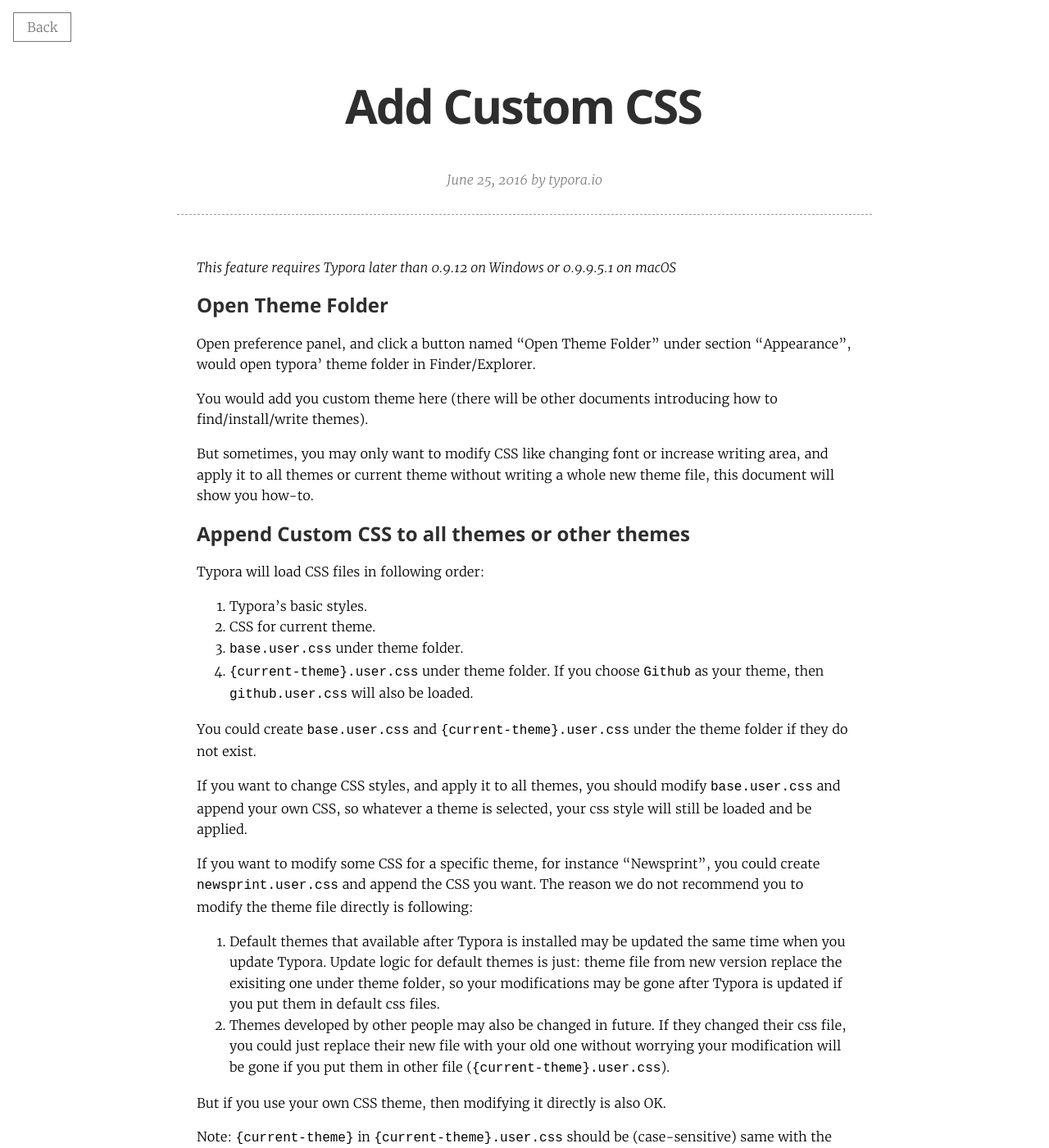
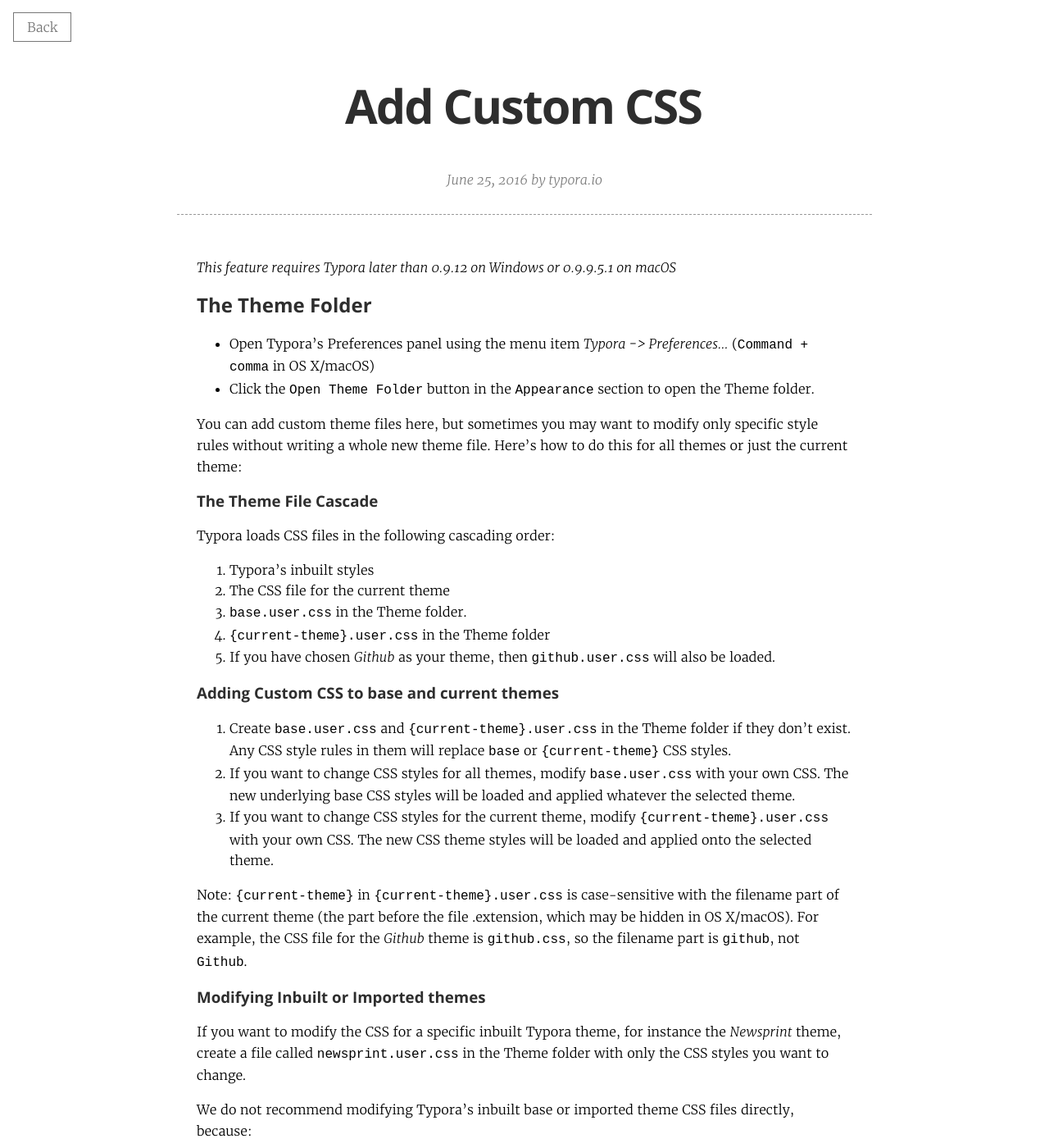
Before and after one commit to typora/support.typora.io, a Jekyll site: the page built from _posts/2016-06-25-Add Custom CSS.md, in a window 1280 px wide and 1400 px high. Shown: the whole window at 82% size. Built offline with Jekyll 4.4.1, drawn with Linux system fonts in a browser that asks for light colours; nearby versions of some CDN libraries; library files that are not in the unit come from our copies; some of the changed text lies outside the part shown.

Commit message:
First edit of 2016-06-25-Add Custom CSS
Rewritten and reordered for clarity

```diff
--- a/_posts/2016-06-25-Add Custom CSS.md
+++ b/_posts/2016-06-25-Add Custom CSS.md
@@ -9,32 +9,37 @@
 
 *This feature requires Typora later than 0.9.12 on Windows or 0.9.9.5.1 on macOS*
 
-## Open Theme Folder
+## The Theme Folder
 
-Open preference panel, and click a button named "Open Theme Folder" under section "Appearance", would open typora' theme folder in Finder/Explorer.
+* Open Typora's Preferences panel using the menu item ***Typora -> Preferences...*** (`Command + comma`  in OS X/macOS)
+* Click the `Open Theme Folder` button in the `Appearance` section to open the Theme folder.
 
-You would add you custom theme here (there will be other documents introducing how to find/install/write themes).
+You can add custom theme files here, but sometimes you may want to modify only specific style rules without writing a whole new theme file. Here's how to do this for all themes or just the current theme:
 
-But sometimes, you may only want to modify CSS like changing font or increase writing area, and apply it to all themes or current theme without writing a whole new theme file, this document will show you how-to.
+### The Theme File Cascade
 
-## Append Custom CSS to all themes or other themes
+Typora loads CSS files in the following cascading order:
 
-Typora will load CSS files in following order:
+1. Typora's inbuilt styles
+2. The CSS file for the current theme
+3. `base.user.css` in the Theme folder.
+4. `{current-theme}.user.css` in the Theme folder
+5. If you have chosen _Github_ as your theme, then `github.user.css` will also be loaded.
 
-1. Typora's basic styles.
-2. CSS for current theme.
-3. `base.user.css` under theme folder.
-4. `{current-theme}.user.css` under theme folder. If you choose `Github` as your theme, then `github.user.css` will also be loaded.
+### Adding Custom CSS to base and current themes
 
-You could create `base.user.css` and `{current-theme}.user.css` under the theme folder if they do not exist.
+1. Create `base.user.css` and `{current-theme}.user.css` in the Theme folder if they don't exist. Any CSS style rules in them will replace `base` or `{current-theme}` CSS styles.
+2. If you want to change CSS styles for all themes, modify `base.user.css` with your own CSS. The new underlying base CSS styles will be loaded and applied whatever the selected theme.
+3. If you want to change CSS styles for the current theme, modify `{current-theme}.user.css` with your own CSS. The new CSS theme styles will be loaded and applied onto the selected theme.
 
-If you want to change CSS styles, and apply it to all themes, you should modify `base.user.css` and append your own CSS, so whatever a theme is selected, your css style will still be loaded and be applied.
+**Note:** `{current-theme}` in `{current-theme}.user.css` is **case-sensitive** with the filename part of the current theme (the part before the file .extension, which may be hidden in OS X/macOS). For example, the CSS file for the _Github_ theme is `github.css`, so the filename part is `github`, not `Github`.
 
-If you want to modify some CSS for a specific theme, for instance "Newsprint", you could create `newsprint.user.css` and append the CSS you want. The reason we do not recommend you to modify the theme file directly is following:
+### Modifying Inbuilt or Imported themes
 
-1. Default themes that available after Typora is installed may be updated the same time when you update Typora. Update logic for default themes is just: theme file from new version replace the exisiting one under theme folder, so your modifications may be gone after Typora is updated if you put them in default css files.
-2. Themes developed by other people may also be changed in future. If they changed their css file, you could just replace their new file with your old one without worrying your modification will be gone if you put them in other file (`{current-theme}.user.css`).
+If you want to modify the CSS for a specific inbuilt Typora theme, for instance the _Newsprint_ theme, create a file called `newsprint.user.css` in the Theme folder with only the CSS styles you want to change.
 
-But if you use your own CSS theme, then modifying it directly is also OK.
+We do not recommend modifying Typora's inbuilt base or imported theme CSS files directly, because:
 
-Note: `{current-theme}` in `{current-theme}.user.css` should be (case-sensitive) same with the filename part of current theme. For example, css file for "Github" theme is `github.css`, so the filename part is "github" not "Github".
+1. **Typora's default themes will be overwritten each time you update Typora**. The new inbuilt theme files will replace those in the Theme folder, so any modifications you made will be overwritten.
+2. **Themes developed by other people may also be changed in future**. If they change their theme, you can simply overwrite the old file or directory with the new one. Your modifications will be preserved if you put them in a (`{current-theme}.user.css`) file.
+3. **If you create your own CSS themes you can modify them directly**.
```
